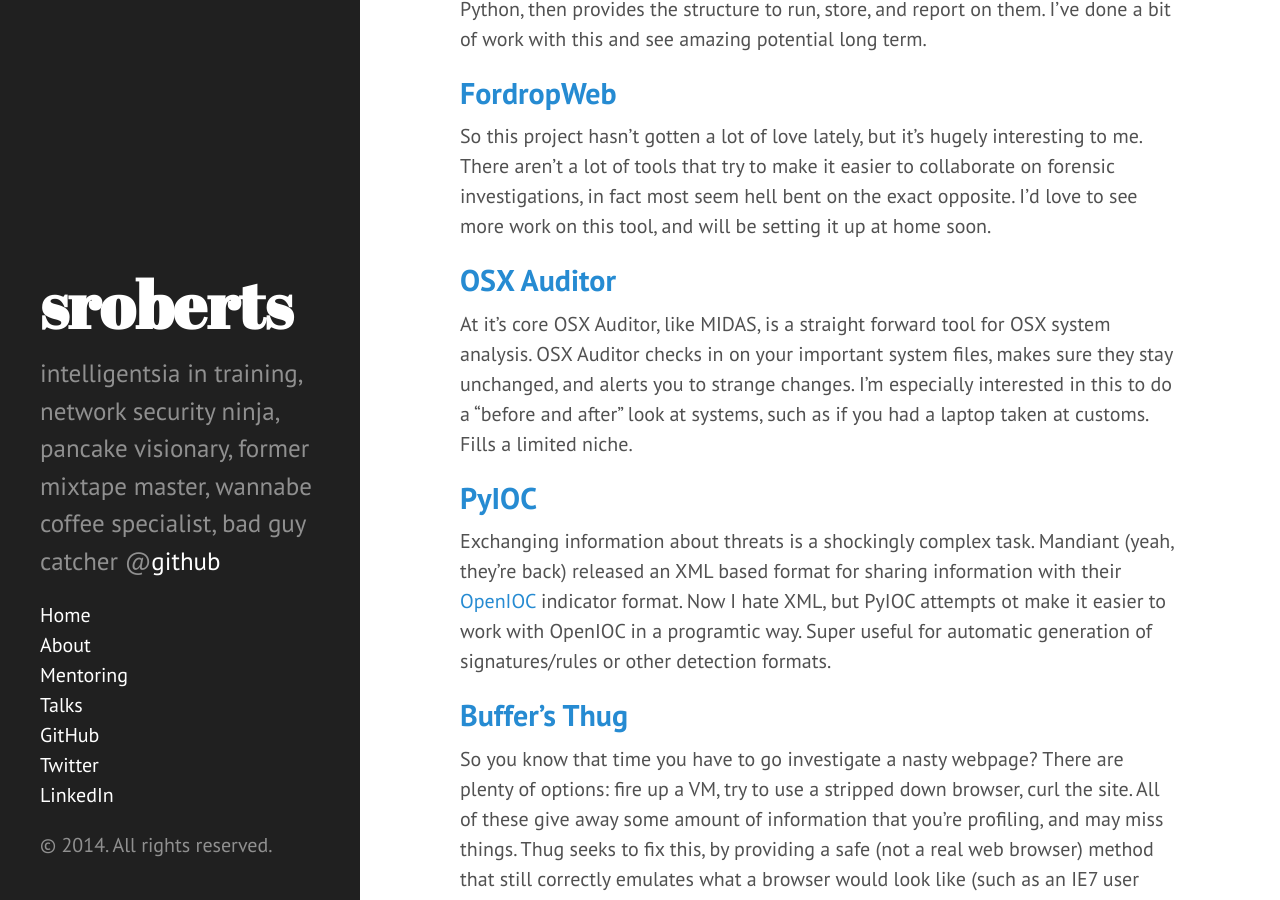
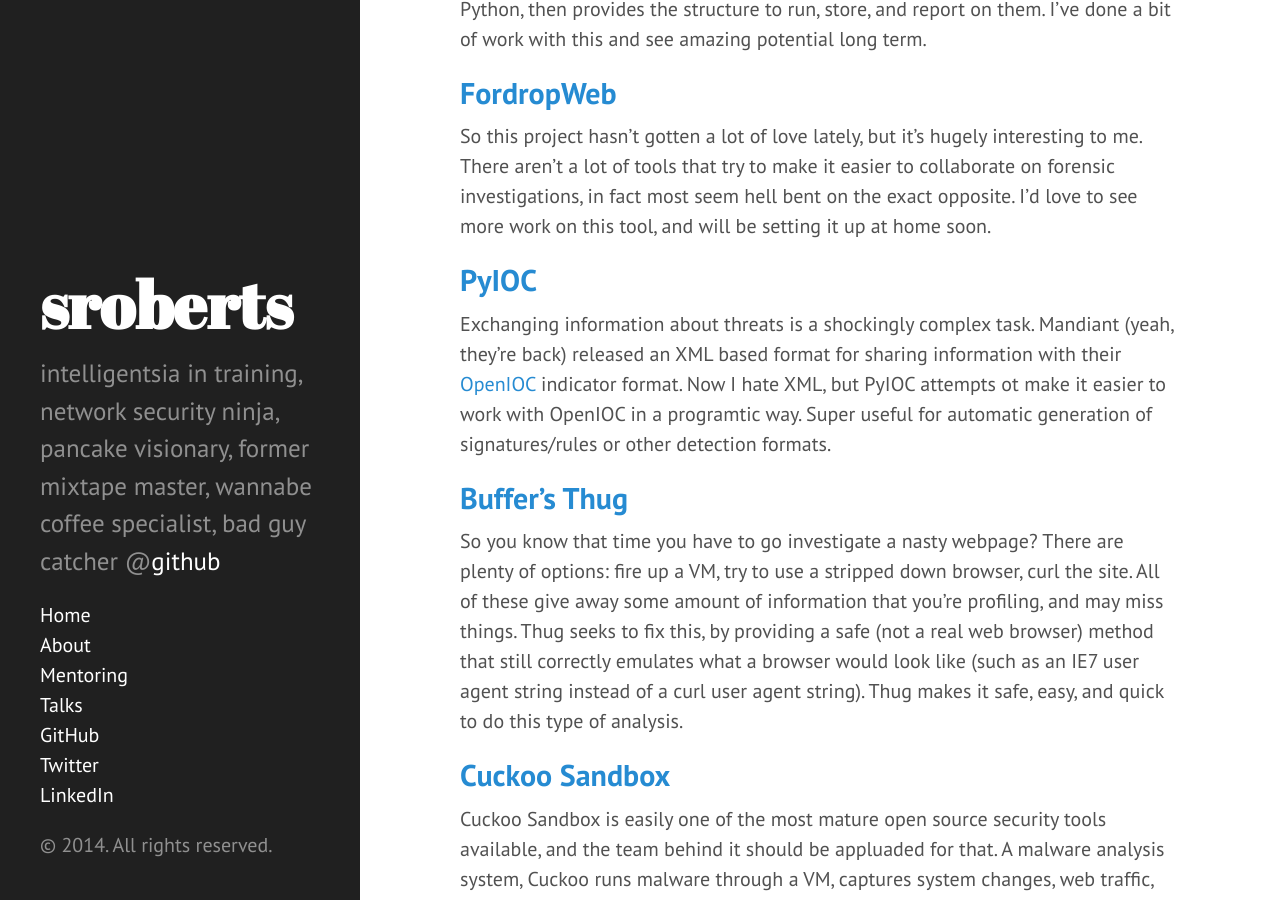
Before and after one commit to sroberts/sroberts.github.io, a Jekyll site: the page built from _posts/2014-01-18-my-favorite-oss-security-projects.md, in a window 1280 px wide and 900 px high, scrolled down 1229 px. Built offline with Jekyll 4.4.1, drawn with Linux system fonts in a browser that asks for light colours; Markdown is read by kramdown in place of the engine named in the settings.

Commit message:
removed some less important sections

```diff
--- a/_posts/2014-01-18-my-favorite-oss-security-projects.md
+++ b/_posts/2014-01-18-my-favorite-oss-security-projects.md
@@ -23,9 +23,6 @@
 ## [FordropWeb](https://github.com/berggren/fordropweb)
 So this project hasn't gotten a lot of love lately, but it's hugely interesting to me. There aren't a lot of tools that try to make it easier to collaborate on forensic investigations, in fact most seem hell bent on the exact opposite. I'd love to see more work on this tool, and will be setting it up at home soon.
 
-## [OSX Auditor](https://github.com/jipegit/OSXAuditor)
-At it's core OSX Auditor, like MIDAS, is a straight forward tool for OSX system analysis. OSX Auditor checks in on your important system files, makes sure they stay unchanged, and alerts you to strange changes. I'm especially interested in this to do a "before and after" look at systems, such as if you had a laptop taken at customs. Fills a limited niche.
-
 ## [PyIOC](https://github.com/jeffbryner/pyioc)
 Exchanging information about threats is a shockingly complex task. Mandiant (yeah, they're back) released an XML based format for sharing information with their [OpenIOC](http://www.openioc.org) indicator format. Now I hate XML, but PyIOC attempts ot make it easier to work with OpenIOC in a programtic way. Super useful for automatic generation of signatures/rules or other detection formats.
 
```
